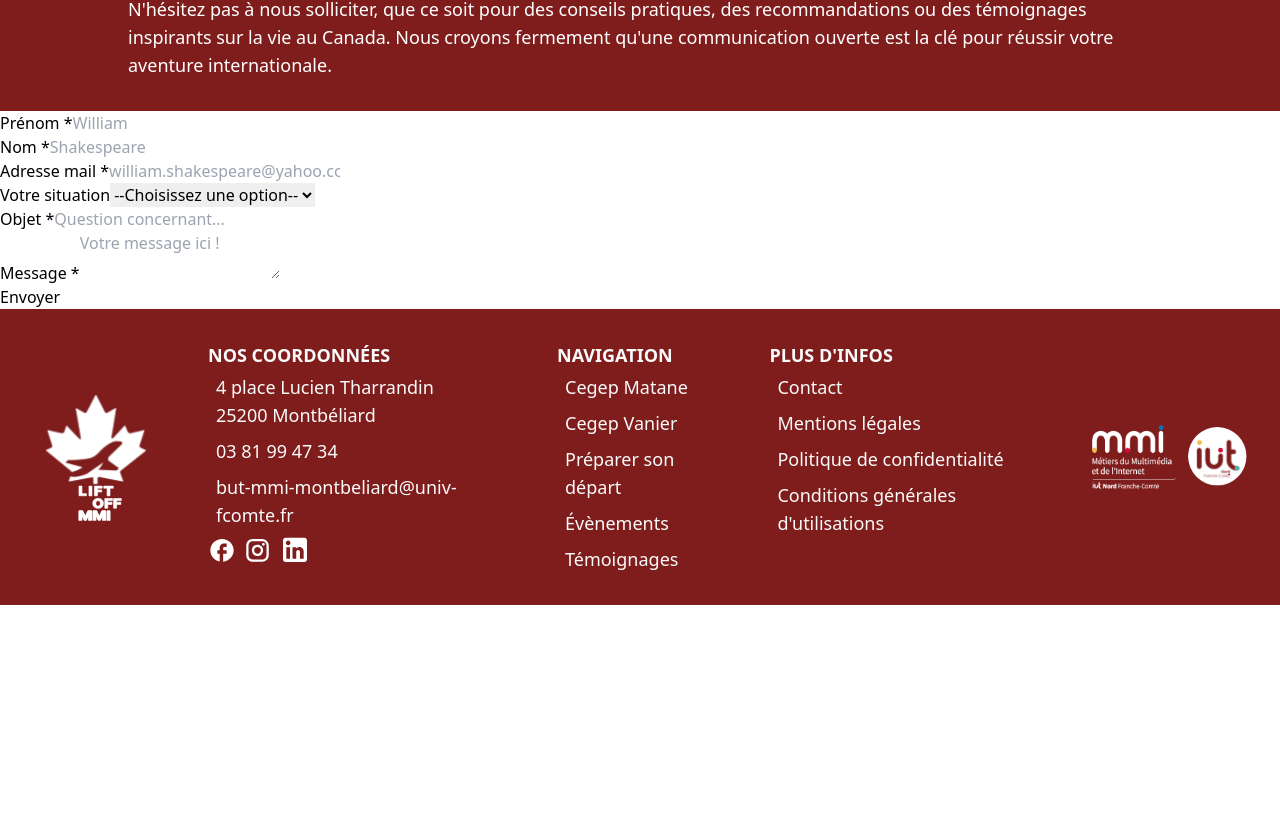
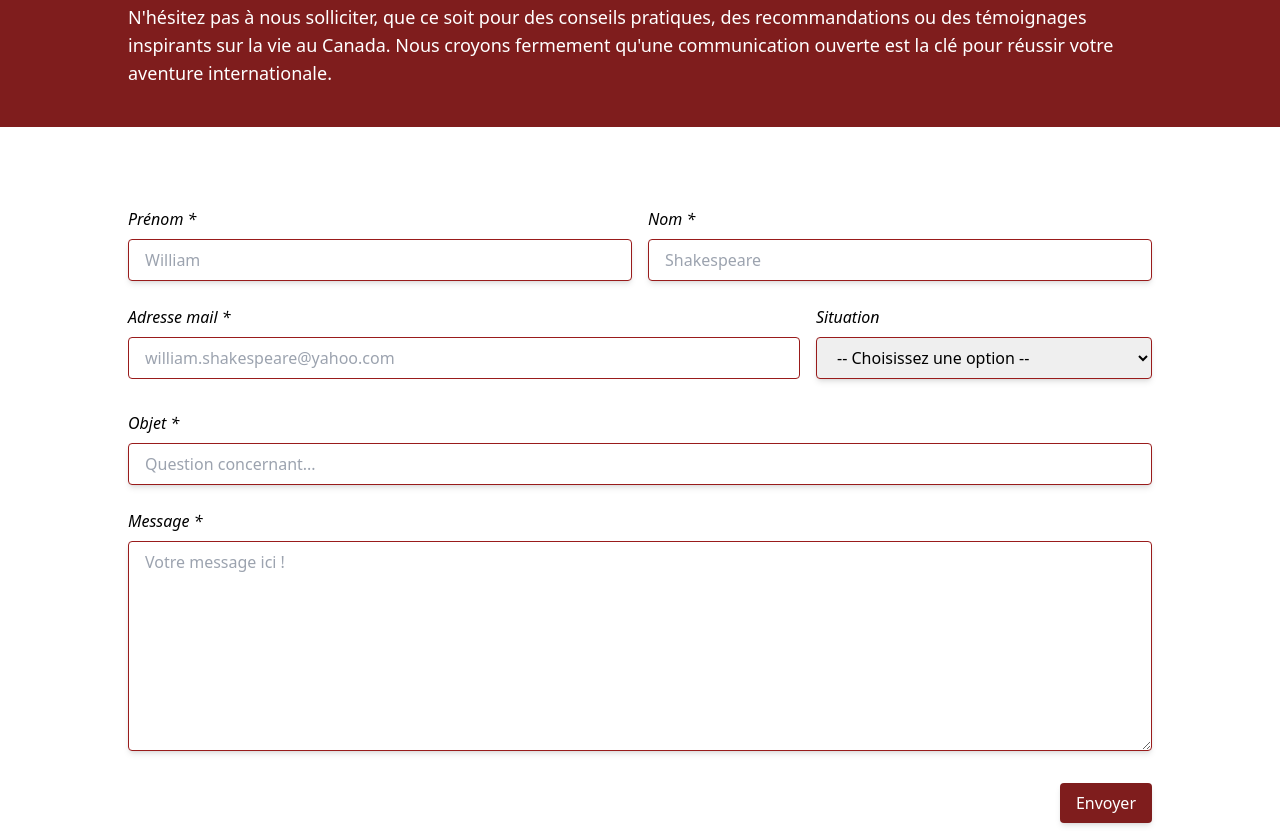
Before and after one commit to MaelleCoquelet/projetco_canada-mcoquelet_pmeloni_hpetit_cvincent, a Nuxt app: page /contact in a window 1280 px wide. Shown: the part 749-1580 px from the top of the page. Before the commit the page ends 1354 px from the top, so only its background shows below. Built offline with nearby package versions, Linux system fonts and the light colour scheme.

Commit message:
Refactor contact form layout and styles for improved user experience

```diff
--- a/pages/contact.vue
+++ b/pages/contact.vue
@@ -57,7 +57,7 @@ export default {
         </header>
     </section>
     <section>
-        <div class="flex flex-col gap-3 bg-red-900 text-white px-8 py-8 md:px-32 py-10 text-md md:text-lg">
+        <div class="flex flex-col gap-3 bg-red-900 text-white px-8 py-8 md:px-32 md:py-10 text-md md:text-lg">
             <p>Nous sommes là pour vous aider à chaque étape de votre voyage. Que ce soit pour obtenir des informations
                 sur
                 nos programmes, comprendre les démarches à suivre, ou simplement discuter de votre intérêt pour les
@@ -71,41 +71,57 @@ export default {
                 clé
                 pour réussir votre aventure internationale.</p>
         </div>
-        <form @submit.prevent="submitForm">
-            <div>
-                <label for="surname">Prénom *</label>
-                <input type="text" id="surname" name="surname" v-model="surname" placeholder="William" required="" />
+        <div class="p-8 md:px-32 md:py-20">
+            <form class="flex flex-col gap-8" @submit.prevent="submitForm">
+                <div class="flex flex-col gap-6 w-full">
+                    <div class="flex flex-col md:flex-row gap-4">
+                        <div class="flex flex-col gap-2 w-full">
+                            <label class="italic" for="surname">Prénom *</label>
+                            <input class="border rounded shadow-md border-red-800 px-4 py-2" type="text" id="surname"
+                                name="surname" v-model="surname" placeholder="William" required />
                         </div>
-            <div>
-                <label for="name">Nom *</label>
-                <input type="text" id="name" name="name" v-model="name" placeholder="Shakespeare" required="" />
+                        <div class="flex flex-col gap-2 w-full">
+                            <label class="italic" for="name">Nom *</label>
+                            <input class="border rounded shadow-md border-red-800 px-4 py-2" type="text" id="name" name="name"
+                                v-model="name" placeholder="Shakespeare" required />
                         </div>
-            <div>
-                <label for="email">Adresse mail *</label>
-                <input type="email" id="email" name="email" v-model="email" placeholder="william.shakespeare@yahoo.com"
-                    required="" />
                     </div>
-            <div>
-                <label for="study">Votre situation</label>
-                <select type="text" id="study" name="study" v-model="study" required="">
-                    <option value="">--Choisissez une option--</option>
+                    <div class="flex flex-col md:flex-row gap-4">
+                        <div class="flex flex-col gap-2 w-full">
+                            <label class="italic" for="email">Adresse mail *</label>
+                            <input class="border rounded border-red-800 px-4 py-2" type="email" id="email" name="email"
+                                v-model="email" placeholder="william.shakespeare@yahoo.com" required />
+                        </div>
+                        <div class="flex flex-col gap-2 md:w-1/2">
+                            <label class="italic" for="study">Situation</label>
+                            <select class="border rounded shadow-md border-red-800 px-4 py-2" type="text" id="study" name="study"
+                                v-model="study" required>
+                                <option value="">-- Choisissez une option --</option>
                                 <option value="lycee">Lycéen(ne)</option>
                                 <option value="superieur">En études supérieures</option>
                                 <option value="vieactive">Dans la vie active</option>
                                 <option value="parent">Parent</option>
                             </select>
                         </div>
-            <div>
-                <label for="email">Objet *</label>
-                <input type="text" id="object" name="object" v-model="object" placeholder="Question concernant..."
-                    required="" />
                     </div>
-            <div>
-                <label>Message *</label>
-                <textarea type="text" id="name" name="message" v-model="message"
-                    placeholder="Votre message ici !"></textarea>
                 </div>
-            <button type="submit">Envoyer</button>
+                <div class="flex flex-col gap-6">
+                    <div class="flex flex-col gap-2">
+                        <label class="italic" for="email">Objet *</label>
+                        <input class="border rounded shadow-md border-red-800 px-4 py-2" type="text" id="object" name="object"
+                            v-model="object" placeholder="Question concernant..." required />
+                    </div>
+                    <div class="flex flex-col gap-2">
+                        <label class="italic">Message *</label>
+                        <textarea class="border rounded shadow-md border-red-800 px-4 py-2" type="text" id="name" name="message"
+                            v-model="message" placeholder="Votre message ici !" rows="8"></textarea>
+                    </div>
+                </div>
+                <div class="flex justify-between">
+                    <div></div>
+                    <button type="submit" class="bg-red-900 text-white rounded shadow-md px-4 py-2">Envoyer</button>
+                </div>
             </form>
+        </div>
     </section>
 </template>
```
Lines whose indentation alone changed are shown as unchanged.
